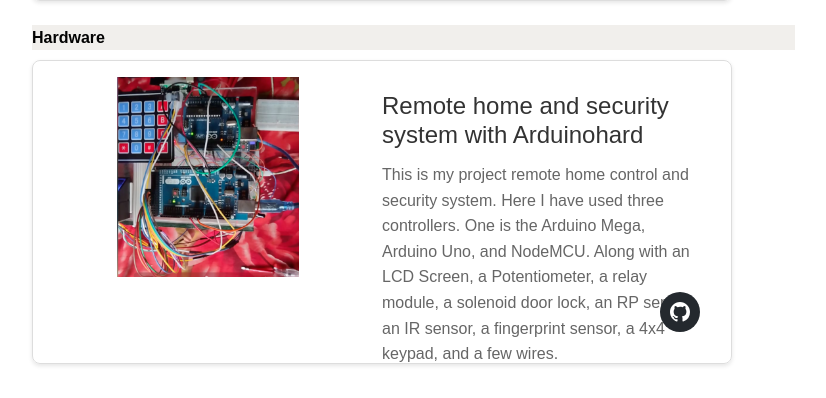
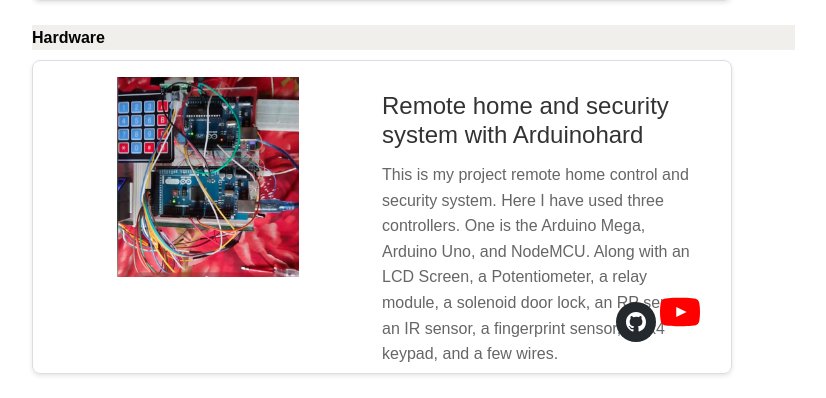
Before and after one commit to sjalim/sjalim.github.io, a Django app: page /project/ in a window 1280 px wide. Shown: the part 2815-3213 px from the top of the page, without its empty margins (333-1159 px from the left). Before the commit the page ends 3181 px from the top, so only its background shows below. Run offline with Django 5.2, Linux system fonts and the light colour scheme; data comes from the database, SQL or seed files in the repository; both versions use the stored data as it was after the commit; data that the repository does not hold is empty; some libraries are stand-ins or nearby versions.

Commit message:
button update

```diff
--- a/portfolio/models.py
+++ b/portfolio/models.py
@@ -108,7 +108,7 @@
     description = models.TextField()
     link = models.URLField()
     tags = models.JSONField(default=list)  # or use a ManyToManyField to a Tag model
-
+    youtube = models.URLField()
     def __str__(self):
         return self.name
 
--- a/portfolio/templates/project.html
+++ b/portfolio/templates/project.html
@@ -9,7 +9,7 @@
   <div class="container">
     <div class="container-fluid">
       {% for item in projectItems %}
-      {% if item.section.active == True%}
+        {% if item.section.active == True %}
           <div class="project-section">{{ item.section.name }}</div>
           {% for project in item.projects %}
             <div class="container">
@@ -29,6 +29,7 @@
                   </div>
                   <div class="project-link-btn">
                     <!-- template.html -->
+                            {%if project.link != " "%}
                     <a href="{{ poroject.link }}" class="github-button" target="_blank" rel="noopener">
                       <svg class="github-logo" viewBox="0 0 16 16" aria-hidden="true">
                         <path fill-rule="evenodd" d="M8 0C3.58 0 0 3.58 0 8c0 3.54 2.29 6.53
@@ -46,12 +47,20 @@
                     A8.013 8.013 0 0 0 16 8c0-4.42-3.58-8-8-8z"></path>
                       </svg>
                     </a>
+                          {%endif%}
+                    {%if project.youtube != " "%}
+                    <a href="{{ project.youtube }}" class="youtube-button" target="_blank" rel="noopener">
+                      <svg class="youtube-logo" viewBox="0 0 24 24" aria-hidden="true" xmlns="http://www.w3.org/2000/svg">
+                        <path fill="red" d="M23.498 6.186a2.99 2.99 0 0 0-2.104-2.11C19.61 3.5 12 3.5 12 3.5s-7.61 0-9.394.576a2.99 2.99 0 0 0-2.104 2.11A31.216 31.216 0 0 0 0 12a31.216 31.216 0 0 0 .502 5.814 2.99 2.99 0 0 0 2.104 2.11C4.39 20.5 12 20.5 12 20.5s7.61 0 9.394-.576a2.99 2.99 0 0 0 2.104-2.11A31.216 31.216 0 0 0 24 12a31.216 31.216 0 0 0-.502-5.814zM9.75 15.02V8.98l6.25 3.02-6.25 3.02z" />
+                      </svg>
+                    </a>
+                    {%endif%}
                   </div>
                 </div>
               </div>
             </div>
           {% endfor %}
-        {%endif%}
+        {% endif %}
       {% endfor %}
     </div>
   </div>
--- a/static/css/project.css
+++ b/static/css/project.css
@@ -6,6 +6,7 @@
     padding: 1rem;
     margin-bottom: 1.5rem;
     width: 700px;
+    height: auto;
 }
 
 
@@ -96,3 +97,17 @@
     fill: #fff;
     /* GitHub logo in white */
 }
+
+.youtube-button {
+
+    display: inline-flex;
+    align-items: center;
+    justify-content: center;
+    width: 40px;
+    height: 40px;
+    background-color: white;
+    border-radius: 50%;
+    text-decoration: none;
+
+    transition: background 0.3s;
+}
```
Also changed, not shown: db.sqlite3, portfolio/migrations/0020_project_youtube.py (added), static/Assests/hardware.jpg (added), static/project_images/hardware.jpg (added). Lines whose indentation alone changed are shown as unchanged.
